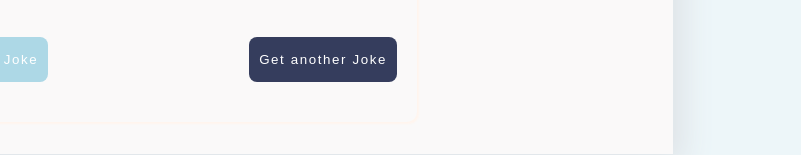
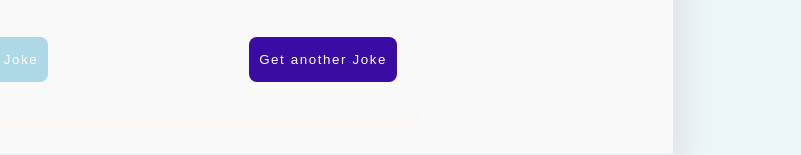
Before and after one commit to HenryMutschler/landing_hm, a website: page index.html in a window 1280 px wide. Shown: the part 645-800 px from the top of the page, 479-1280 px from the left. Drawn offline with Linux system fonts and the light colour scheme; no server answers; a web font is replaced by a local one.

Commit message:
make my profile prettier

```diff
--- a/style.css
+++ b/style.css
@@ -143,7 +143,7 @@
     border-radius: 8px;
     letter-spacing: 0.1rem;
     cursor: pointer;
-    background-color: rgb(53, 61, 93);
+    background-color: #3a0ca3;
     color: white;
     transition: all 0.3s ease;
     border-style: none;
```
Also changed, not shown: index.html (+1 -0 lines).
